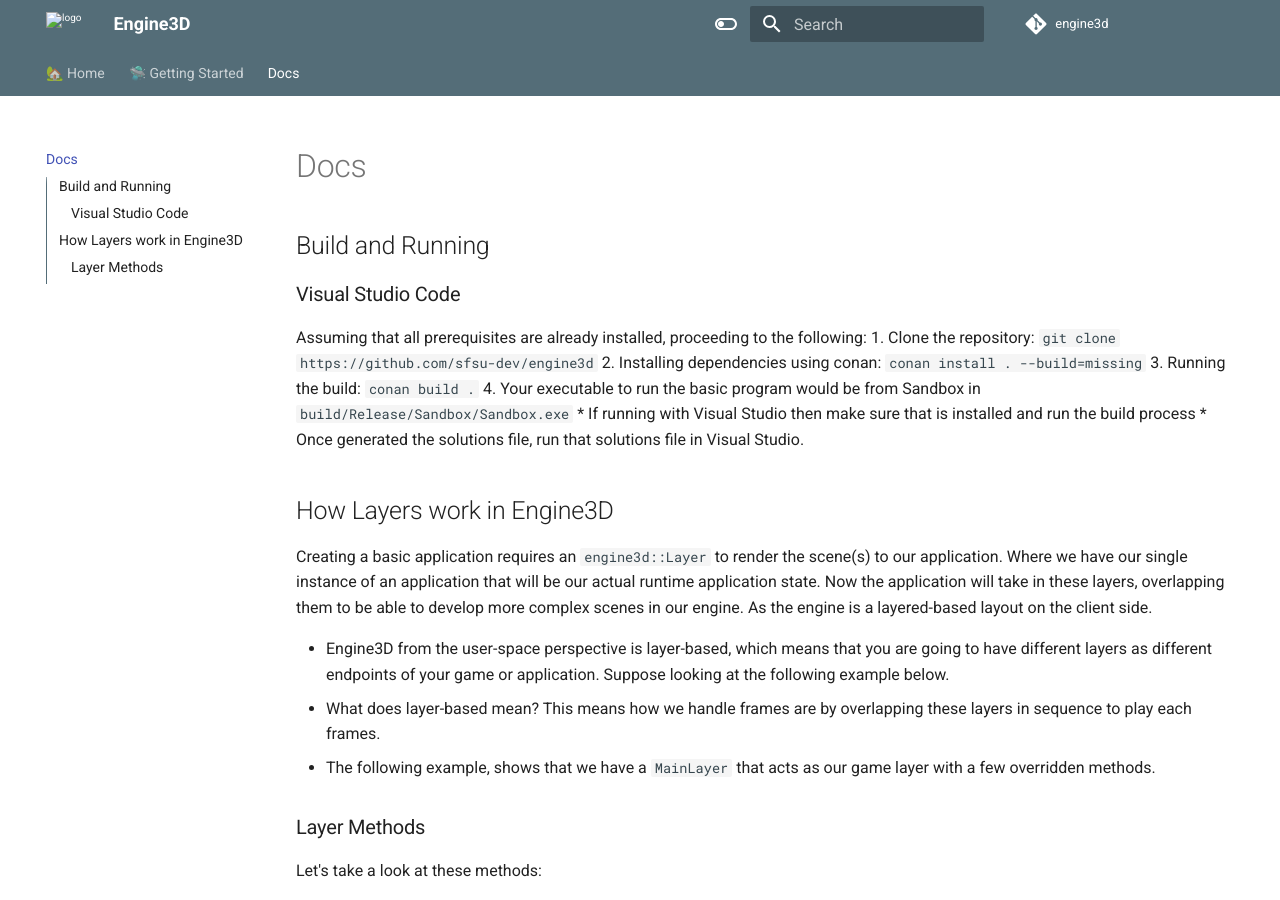
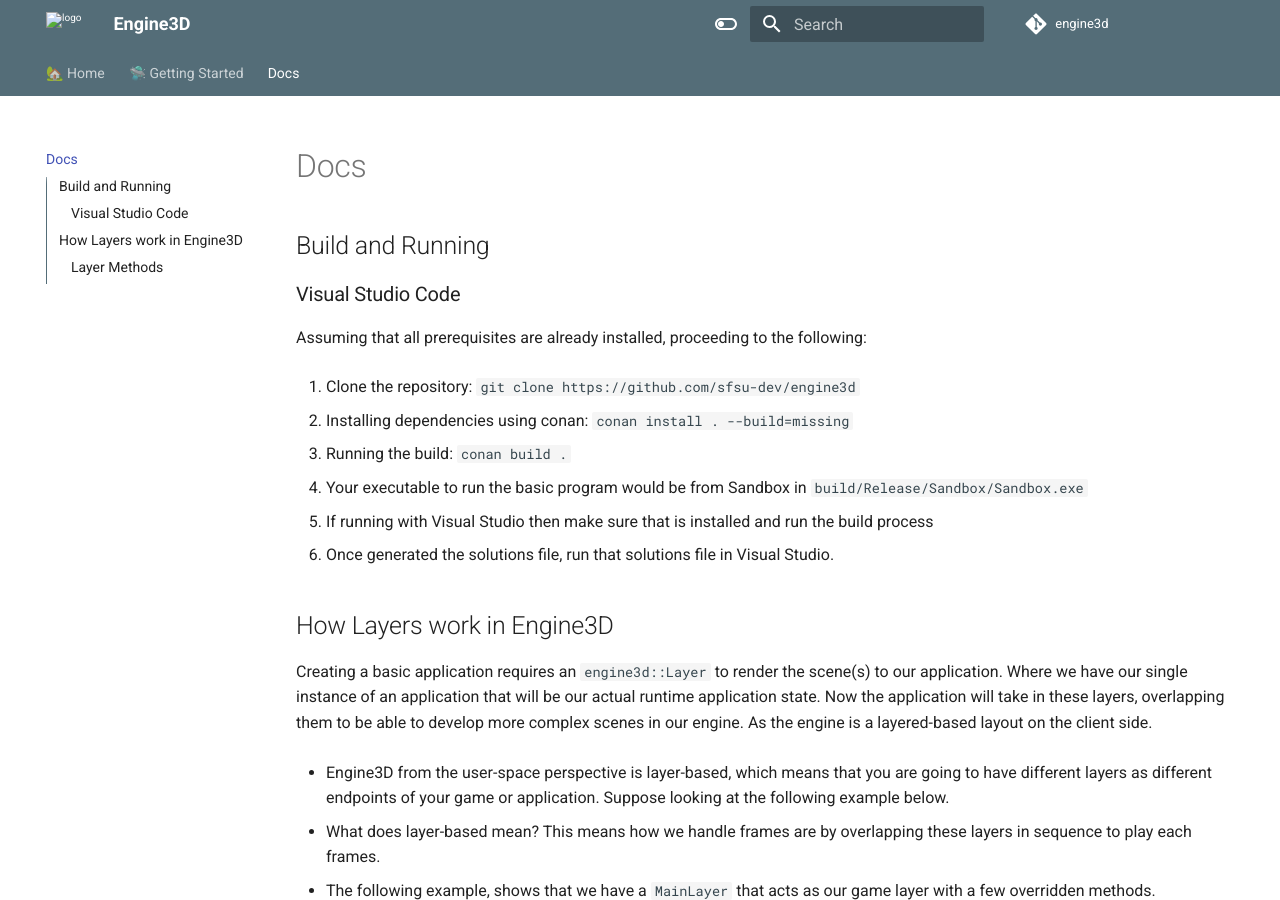
Before and after one commit to engine3d-dev/engine3d.github.io, an MkDocs documentation site: the page built from docs/page3.md, in a window 1280 px wide and 900 px high. Built offline with MkDocs 1.6.1 and Material for MkDocs 9.7.7, drawn with Linux system fonts in a browser that asks for light colours; comment, search, counter and statistics services are not loaded.

Commit message:
Update page3.md

```diff
--- a/docs/page3.md
+++ b/docs/page3.md
@@ -4,18 +4,25 @@
 
 ### Visual Studio Code
 Assuming that all prerequisites are already installed, proceeding to the following:
+
 1. Clone the repository: `git clone https://github.com/sfsu-dev/engine3d`
+
 2. Installing dependencies using conan: `conan install . --build=missing`
+
 3. Running the build: `conan build .`
-4. Your executable to run the basic program would be from Sandbox in `build/Release/Sandbox/Sandbox.exe`
+
+5. Your executable to run the basic program would be from Sandbox in `build/Release/Sandbox/Sandbox.exe`
   * If running with Visual Studio then make sure that is installed and run the build process
   * Once generated the solutions file, run that solutions file in Visual Studio.
 
 ## How Layers work in Engine3D
+
 Creating a basic application requires an `engine3d::Layer` to render the scene(s) to our application. Where we have our single instance of an application that will be our actual runtime application state. Now the application will take in these layers, overlapping them to be able to develop more complex scenes in our engine. As the engine is a layered-based layout on the client side.
 
 * Engine3D from the user-space perspective is layer-based, which means that you are going to have different layers as different endpoints of your game or application. Suppose looking at the following example below.
+
 * What does layer-based mean? This means how we handle frames are by overlapping these layers in sequence to play each frames.
+
 * The following example, shows that we have a `MainLayer` that acts as our game layer with a few overridden methods.
 
 ### Layer Methods
```
